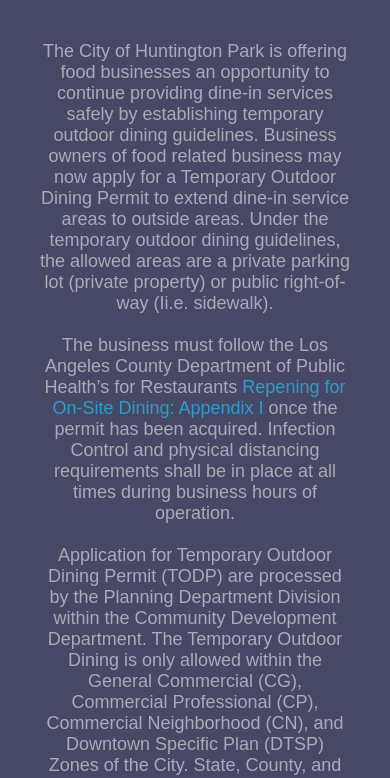
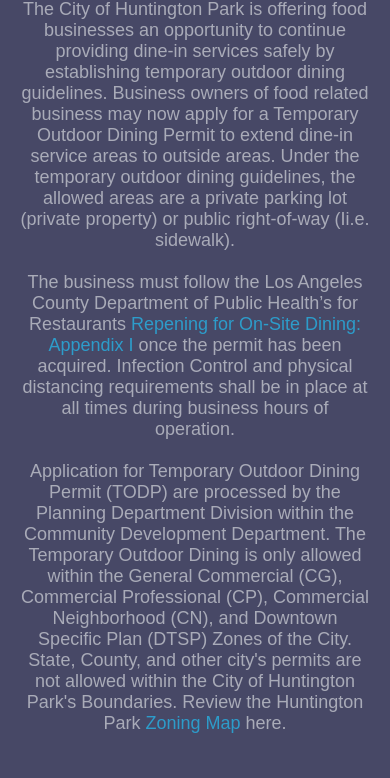
Before and after one commit to kevlarpixels/outside-dining-permit, a plain HTML site: page IndexDining.html in a window 390 px wide. Shown: the part 526-1304 px from the top of the page. Drawn offline with Linux system fonts and the light colour scheme.

Commit message:
padding to cover

```diff
--- a/Outside_Dining.css
+++ b/Outside_Dining.css
@@ -200,8 +200,8 @@ li {
     }
 
     .first-block {
-        padding-left: 10%;
-        padding-right: 10%;
+        padding-left: 5%;
+        padding-right: 5%;
         background-color: #474866;
         color: #A9ABB8;
         text-align: center;
```
